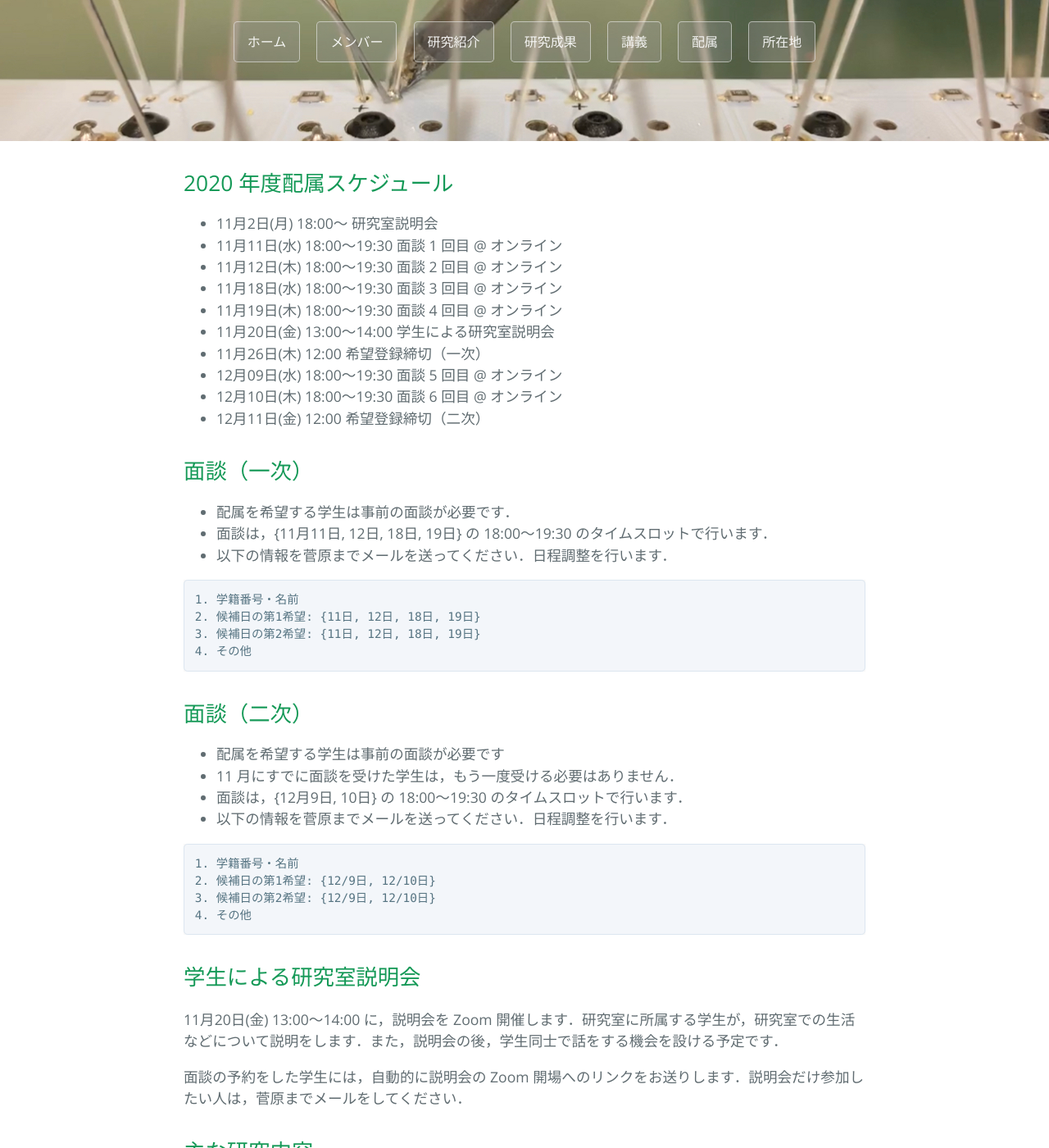
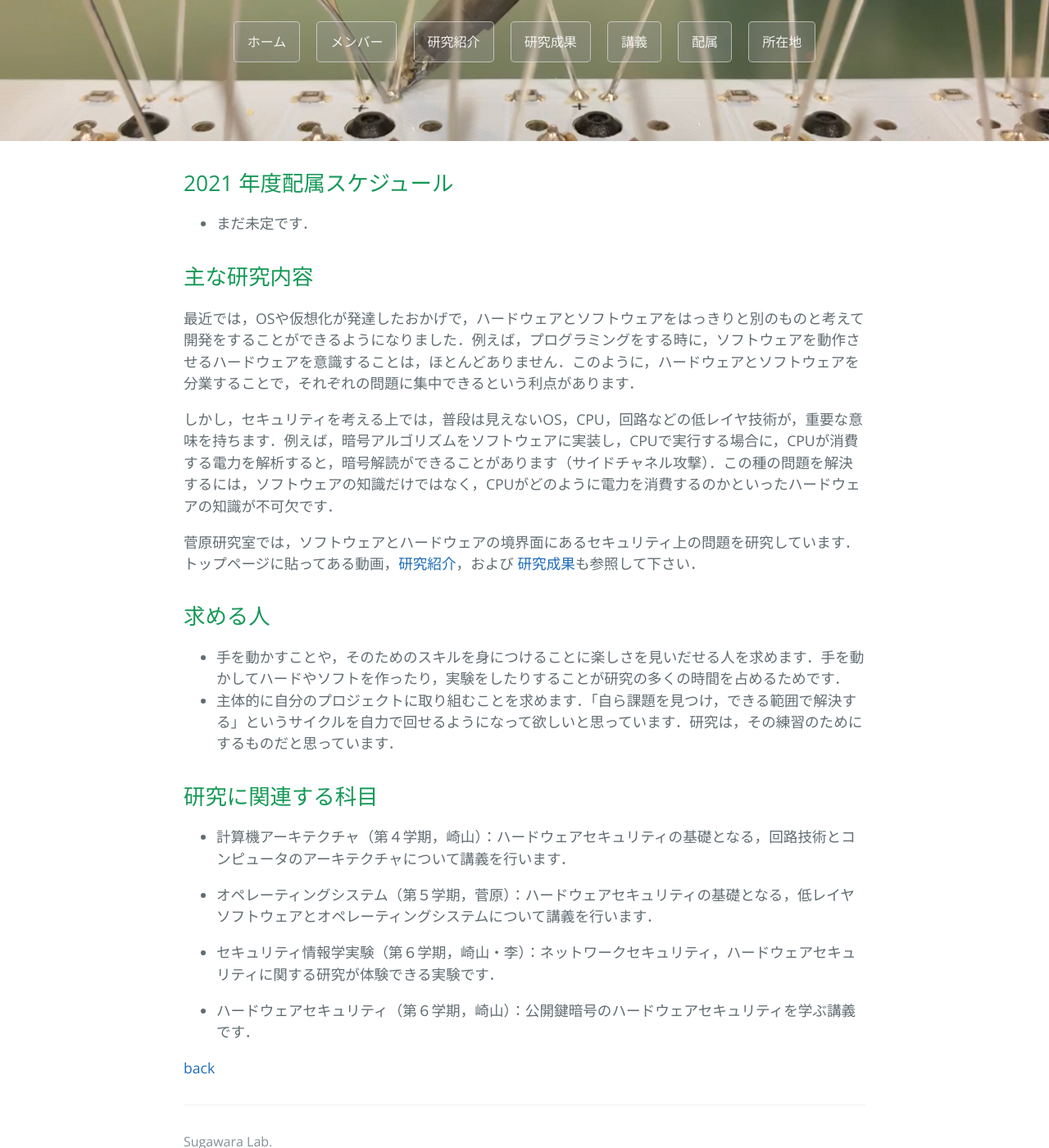
Before and after one commit to sugawara-bbbb/weblab, a Jekyll site: the page built from haizoku.md, in a window 1280 px wide and 1400 px high, scrolled down 211 px. Shown: the whole window at 82% size. Built offline with Jekyll 4.4.1, drawn with Linux system fonts in a browser that asks for light colours; our own code applies the rules of GitHub Pages for plain Markdown files.

Commit message:
Removed the expired haizoku schedule.

````diff
--- a/haizoku.md
+++ b/haizoku.md
@@ -2,51 +2,9 @@
 layout: default
 ---
 
-## 2020 年度配属スケジュール
+## 2021 年度配属スケジュール
 
-* 11月2日(月) 18:00〜 研究室説明会
-* 11月11日(水) 18:00〜19:30 面談 1 回目 @ オンライン
-* 11月12日(木) 18:00〜19:30 面談 2 回目 @ オンライン
-* 11月18日(水) 18:00〜19:30 面談 3 回目 @ オンライン
-* 11月19日(木) 18:00〜19:30 面談 4 回目 @ オンライン
-* 11月20日(金) 13:00〜14:00 学生による研究室説明会
-* 11月26日(木) 12:00 希望登録締切（一次）
-* 12月09日(水) 18:00〜19:30 面談 5 回目 @ オンライン
-* 12月10日(木) 18:00〜19:30 面談 6 回目 @ オンライン
-* 12月11日(金) 12:00 希望登録締切（二次）
-
-## 面談（一次）
-
-* 配属を希望する学生は事前の面談が必要です．
-* 面談は，{11月11日, 12日, 18日, 19日} の 18:00〜19:30 のタイムスロットで行います．
-* 以下の情報を菅原までメールを送ってください．日程調整を行います．
-
-```
-1. 学籍番号・名前
-2. 候補日の第1希望: {11日, 12日, 18日, 19日}
-3. 候補日の第2希望: {11日, 12日, 18日, 19日}
-4. その他
-```
-
-## 面談（二次）
-
-* 配属を希望する学生は事前の面談が必要です
-* 11 月にすでに面談を受けた学生は，もう一度受ける必要はありません．
-* 面談は，{12月9日, 10日} の 18:00〜19:30 のタイムスロットで行います．
-* 以下の情報を菅原までメールを送ってください．日程調整を行います．
-
-```
-1. 学籍番号・名前
-2. 候補日の第1希望: {12/9日, 12/10日}
-3. 候補日の第2希望: {12/9日, 12/10日}
-4. その他
-```
-
-## 学生による研究室説明会
-
-11月20日(金) 13:00〜14:00 に，説明会を Zoom 開催します．研究室に所属する学生が，研究室での生活などについて説明をします．また，説明会の後，学生同士で話をする機会を設ける予定です．
-
-面談の予約をした学生には，自動的に説明会の Zoom 開場へのリンクをお送りします．説明会だけ参加したい人は，菅原までメールをしてください．
+* まだ未定です．
 
 ## 主な研究内容
 
````
